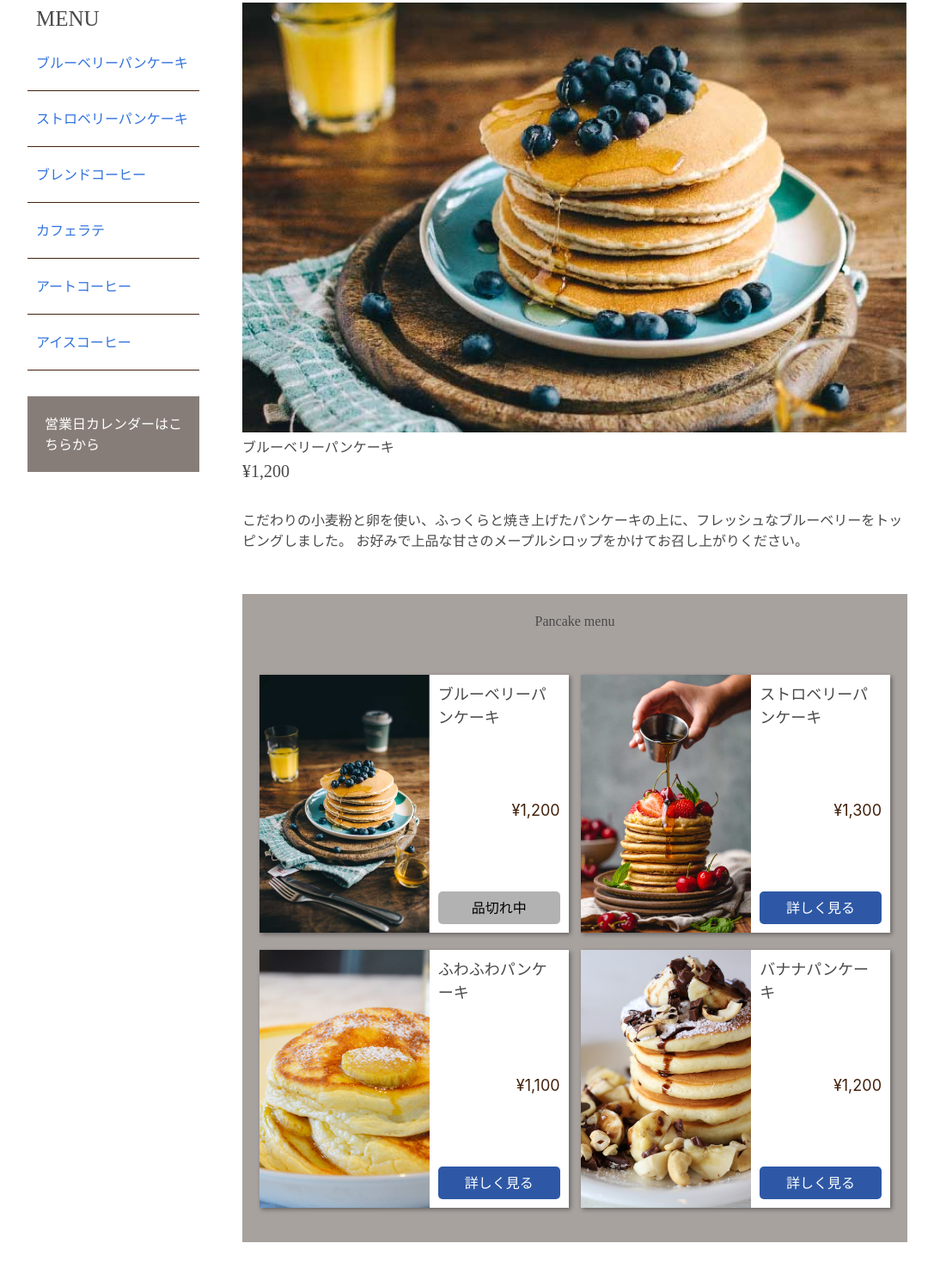
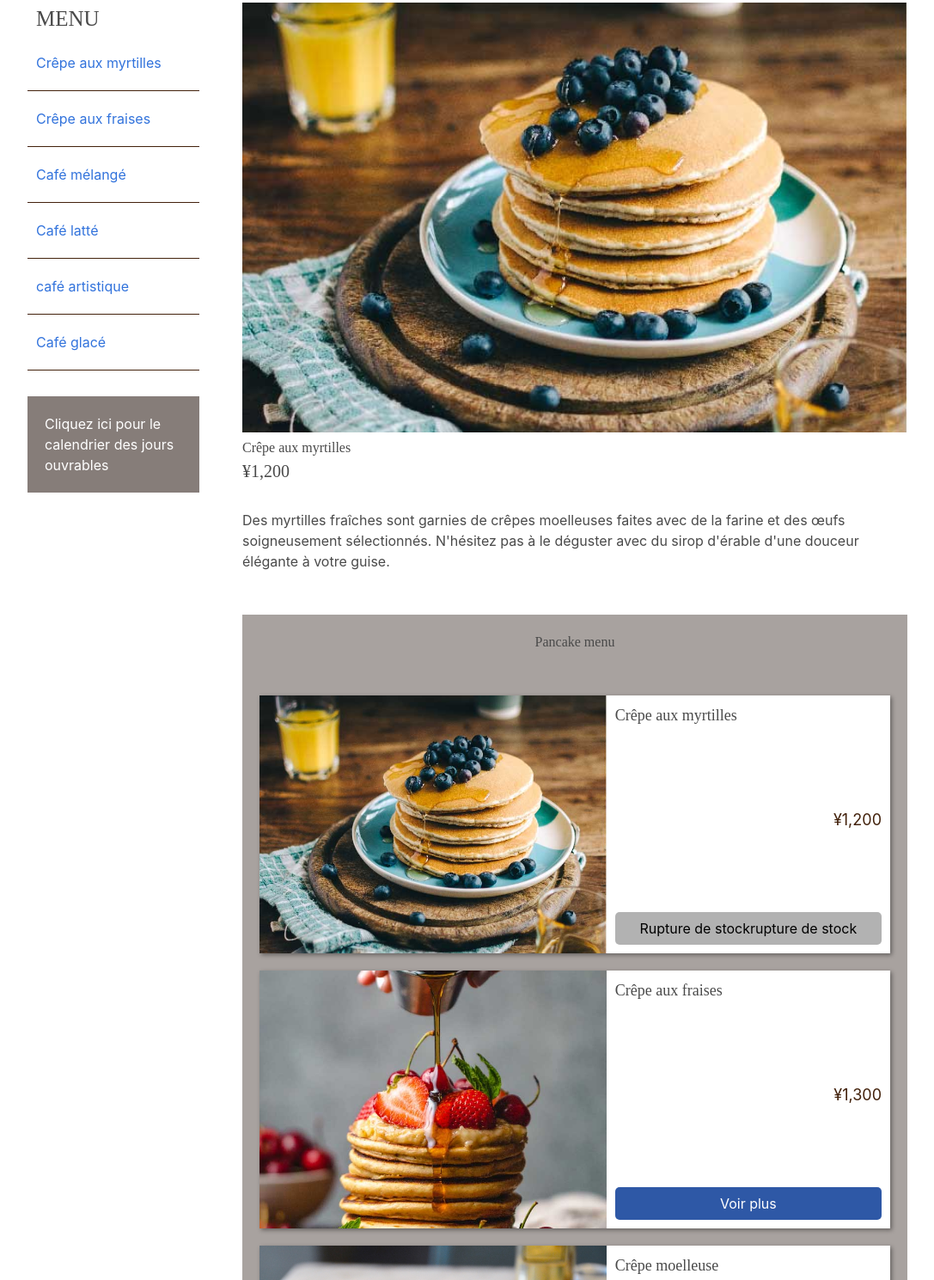
Before and after one commit to Abubakry1234/css_refactor, a plain HTML site: page menu.html in a window 1280 px wide. Shown: the part 147-1636 px from the top of the page at 86% size, without its empty margins (96-1183 px from the left). Drawn offline with Linux system fonts and the light colour scheme; files whose address does not match are found by name.

Commit message:
css_refactor

```diff
--- a/css/main.css
+++ b/css/main.css
@@ -236,15 +236,26 @@ body {
   display: flex;
   justify-content: space-between;
   flex-wrap: wrap;
+
+}
+.menu_list_item {
+  display: flex;
+  flex-direction: column;
+  flex-wrap: wrap;
 }
 
+.pan_menu_width{
+  width: 100%;
+}
 .menu_list_recommended {
   /* トップページのメニューリストには別途paddingの設定（マルチクラス） */
   padding-bottom: 50px;
+
 }
-
+.menu_item_width{
+  width: 49%;
+}
 .menu_item {
-  width: 49%;
   display: flex;
   flex-direction: row-reverse;
   box-shadow: 2px 2px 5px rgba(0,0,0,0.4);
--- a/menu.html
+++ b/menu.html
@@ -30,71 +30,71 @@
         <h1 class="side_menu_title">MENU</h1>
         <ul>
           <a href="blueberry_pancakes.html" class="side_menu_item">
-            <li>ブルーベリーパンケーキ</li>
+            <li>Crêpe aux myrtilles</li>
           </a>
           <a href="strawberry_pancakes.html" class="side_menu_item">
-            <li>ストロベリーパンケーキ</li>
+            <li>Crêpe aux fraises</li>
           </a>
           <a href="#" class="side_menu_item">
-            <li>ブレンドコーヒー</li>
+            <li>Café mélangé</li>
           </a>
           <a href="#" class="side_menu_item">
-            <li>カフェラテ</li>
+            <li>Café latté</li>
           </a>
           <a href="#" class="side_menu_item">
-            <li>アートコーヒー</li>
+            <li>café artistique</li>
           </a>
           <a href="#" class="side_menu_item">
-            <li>アイスコーヒー</li>
+            <li>Café glacé</li>
           </a>
         </ul>
         <aside class="side_ad">
-          営業日カレンダーはこちらから
+          Cliquez ici pour le calendrier des jours ouvrables
         </aside>
       </nav>
       <article class="main">
         <section>
           <img src="images/sample_pancake1.jpg" class="menu_image">
-          <h1 class="menu_name">ブルーベリーパンケーキ</h1>
+          <h1 class="menu_name">Crêpe aux myrtilles</h1>
           <p class="menu_price">¥1,200</p>
           <p>
-            こだわりの小麦粉と卵を使い、ふっくらと焼き上げたパンケーキの上に、フレッシュなブルーベリーをトッピングしました。
-            お好みで上品な甘さのメープルシロップをかけてお召し上がりください。
+            Des myrtilles fraîches sont garnies de crêpes moelleuses faites avec de la farine et des œufs soigneusement sélectionnés.
+            N'hésitez pas à le déguster avec du sirop d'érable d'une douceur élégante à votre guise.
           </p>
         </section>
 
         <section class="pancake_menu">
           <h1 class="section_title">Pancake menu</h1>
-          <ul class="menu_list">
-            <li class="menu_item">
+          <ul class="menu_list_item">
+            <li class="menu_item pan_menu_width">
               <div class="menu_item_content">
-                <h2 class="menu_item_title">ブルーベリーパンケーキ</h2>
+                <h2 class="menu_item_title">Crêpe aux myrtilles</h2>
                 <p class="menu_item_price">¥1,200</p>
-                <button class="btn btn-disabled">品切れ中</button>
+                <button class="btn btn-disabled">Rupture de stockrupture de stock</button>
               </div>
               <img src="images/sample_pancake1.jpg" class="menu_item_image">
             </li>
             <li class="menu_item">
               <div class="menu_item_content">
-                <h2 class="menu_item_title">ストロベリーパンケーキ</h2>
+                <h2 class="menu_item_title">Crêpe aux fraises</h2>
                 <p class="menu_item_price">¥1,300</p>
-                <button class="btn btn-detail">詳しく見る</button>
+                <button class="btn btn-detail">Voir plus</button>
               </div>
               <img src="images/sample_pancake2.jpg" class="menu_item_image">
             </li>
             <li class="menu_item">
               <div class="menu_item_content">
-                <h2 class="menu_item_title">ふわふわパンケーキ</h2>
+                <h2 class="menu_item_title">Crêpe moelleuse</h2>
                 <p class="menu_item_price">¥1,100</p>
-                <button class="btn btn-detail">詳しく見る</button>
+                <button class="btn btn-detail">Voir plus</button>
               </div>
               <img src="images/sample_pancake3.jpg" class="menu_item_image">
             </li>
             <li class="menu_item">
               <div class="menu_item_content">
-                <h2 class="menu_item_title">バナナパンケーキ</h2>
+                <h2 class="menu_item_title">Crêpe à la banane</h2>
                 <p class="menu_item_price">¥1,200</p>
-                <button class="btn btn-detail">詳しく見る</button>
+                <button class="btn btn-detail">Voir plus</button>
               </div>
               <img src="images/sample_pancake4.jpg" class="menu_item_image">
             </li>
```
Also changed, not shown: index.html (+22 -22 lines).
